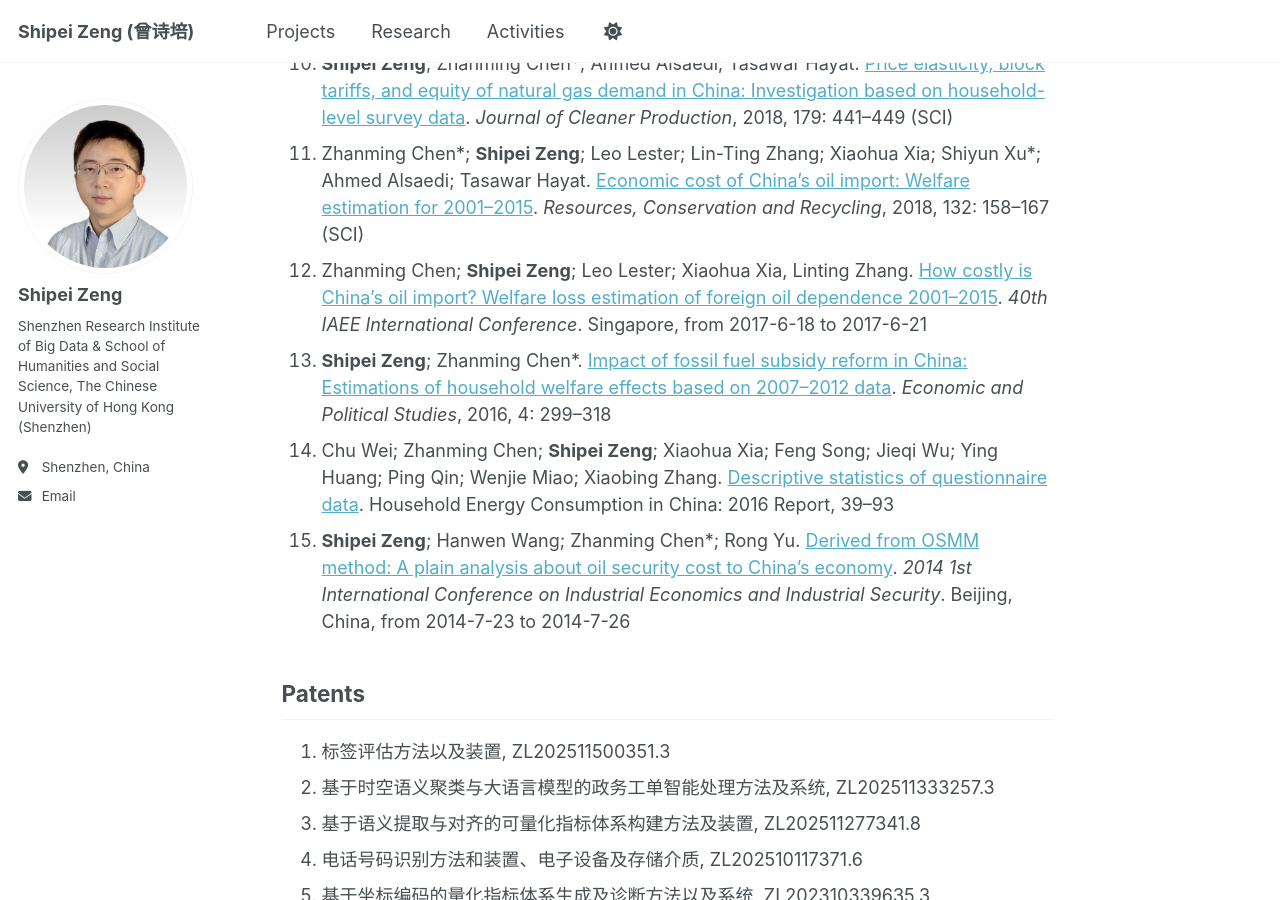
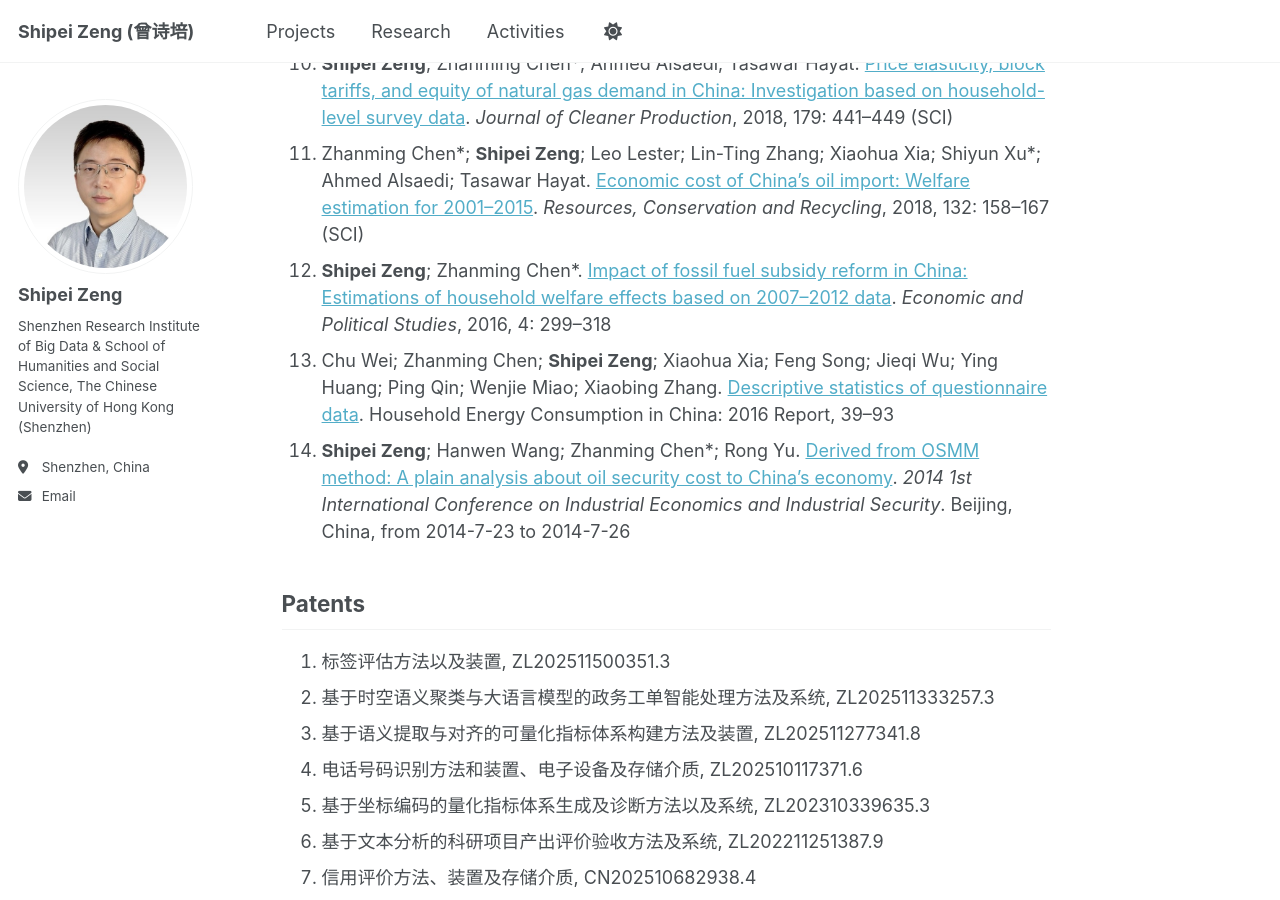
Before and after one commit to shipei-zeng/shipei-zeng.github.io, a Jekyll site: the page built from _pages/research.md, in a window 1280 px wide and 900 px high, scrolled down 1485 px. Built offline with Jekyll 4.4.1, drawn with Linux system fonts in a browser that asks for light colours; a script that is not in the unit is left out.

Commit message:
Update research.md

```diff
--- a/_pages/research.md
+++ b/_pages/research.md
@@ -26,7 +26,6 @@ title: "Research Outcomes"
 1. __Shipei Zeng__\*. [Frontier firms, inefficiency and productivity dynamics](https://iariw.org/wp-content/uploads/2021/08/Firm_Dynamics_Zeng_Paper.pdf). _36th International Association for Research in Income and Wealth General Conference_. Oslo, Norway (Online), from 2021-8-23 to 2021-8-27
 1. __Shipei Zeng__; Zhanming Chen\*; Ahmed Alsaedi; Tasawar Hayat. [Price elasticity, block tariffs, and equity of natural gas demand in China: Investigation based on household-level survey data](https://www.sciencedirect.com/science/article/abs/pii/S0959652618301458). _Journal of Cleaner Production_, 2018, 179: 441--449 (SCI)
 1. Zhanming Chen\*; __Shipei Zeng__; Leo Lester; Lin-Ting Zhang; Xiaohua Xia; Shiyun Xu\*; Ahmed Alsaedi; Tasawar Hayat. [Economic cost of China’s oil import: Welfare estimation for 2001–2015](https://www.sciencedirect.com/science/article/abs/pii/S0921344918300399). _Resources, Conservation and Recycling_, 2018, 132: 158--167 (SCI)
-1. Zhanming Chen; __Shipei Zeng__; Leo Lester; Xiaohua Xia, Linting Zhang. [How costly is China's oil import? Welfare loss estimation of foreign oil dependence 2001–2015](https://www.iaee.org/proceedings/article/14278). _40th IAEE International Conference_. Singapore, from 2017-6-18 to 2017-6-21
 1. __Shipei Zeng__; Zhanming Chen\*. [Impact of fossil fuel subsidy reform in China: Estimations of household welfare effects based on 2007–2012 data](https://www.tandfonline.com/doi/full/10.1080/20954816.2016.1218669). _Economic and Political Studies_, 2016, 4: 299--318
 1. Chu Wei; Zhanming Chen; __Shipei Zeng__; Xiaohua Xia; Feng Song; Jieqi Wu; Ying Huang; Ping Qin; Wenjie Miao; Xiaobing Zhang. [Descriptive statistics of questionnaire data](https://link.springer.com/content/pdf/10.1007/978-981-13-7523-1_2.pdf). Household Energy Consumption in China: 2016 Report, 39--93
 1. __Shipei Zeng__; Hanwen Wang; Zhanming Chen\*; Rong Yu. [Derived from OSMM method: A plain analysis about oil security cost to China’s economy](https://link.springer.com/chapter/10.1007/978-3-662-44085-8_19). _2014 1st International Conference on Industrial Economics and Industrial Security_. Beijing, China, from 2014-7-23 to 2014-7-26
```
